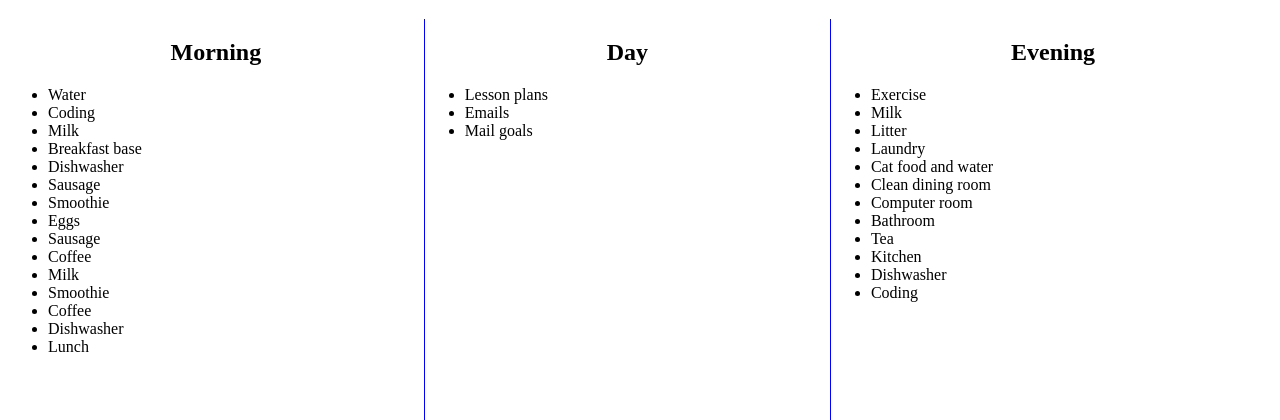
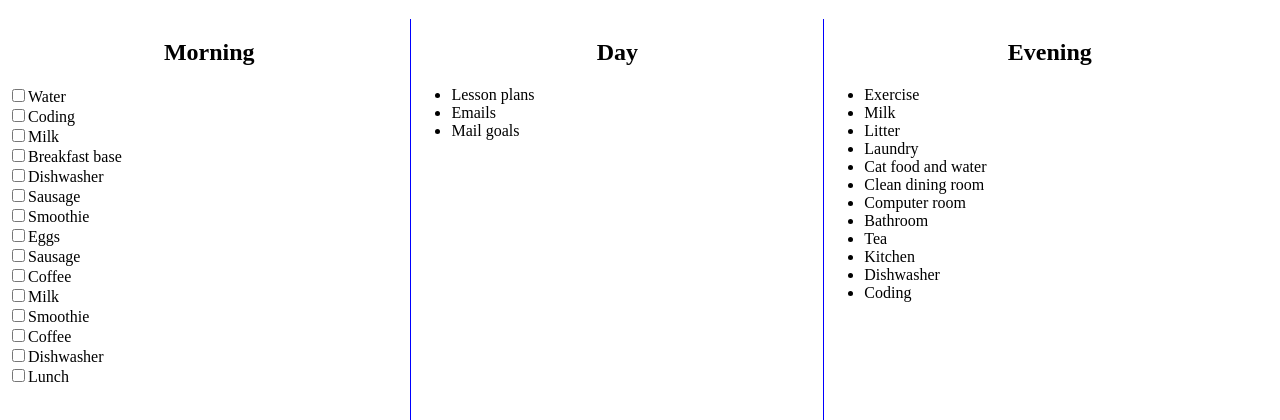
Before and after one commit to justinwilliamsrva/dailyRoutineChecker, a plain HTML site: page index.html in a window 1280 px wide. Shown: the part 104-524 px from the top of the page. Drawn offline with Linux system fonts and the light colour scheme.

Commit message:
Created Morning Checkboxes

```diff
--- a/index.html
+++ b/index.html
@@ -11,8 +11,8 @@
         <div id="grid-container">
             <div id="morning" class="column ">
                 <h2 class="heading">Morning</h2>
-                <ul id="morning-list">
-                </ul>
+                <form class="form" id="morning-list">
+                </form>
             </div>
             <div id="day" class="column">
                 <h2 class="heading">Day</h2>
--- a/script.js
+++ b/script.js
@@ -50,34 +50,26 @@ function capital(item) {
 let morningList = document.getElementById("morning-list");
 let dayList = document.getElementById("day-list");
 let eveningList = document.getElementById("evening-list");
-
-
-
 morningCap.map(addList);
 dayCap.map(addListDay);
 eveningCap.map(addListNight);
-
-
-
 function addList(item) {
-    let li = document.createElement("li");
-    li.innerHTML = item;
-
-    morningList.append(li);
+    let input = document.createElement("input");
+    input.setAttribute("type", "checkbox");
+    let label = document.createElement("label");
+    label.innerHTML = item;
+    let br = document.createElement("br")
+    morningList.append(input);
+    morningList.append(label);
+    morningList.append(br) ;
 }
 function addListDay(item) {
     let li = document.createElement("li");
     li.innerHTML = item;
-
     dayList.append(li);
 }
 function addListNight(item) {
     let li = document.createElement("li");
     li.innerHTML = item;
-
     eveningList.append(li);
 }
-
-
-let array = ["evil","moth"]
-console.log(array.map(capital))
--- a/style.css
+++ b/style.css
@@ -21,7 +21,14 @@ ul{margin:0}
 
     border-bottom:1px solid blue
 }
+.form{
+
+    display:block;
 }
+
+}
+
+
 @media only screen and (min-width: 600px) {
 body{
     height: 99%;
@@ -54,4 +61,9 @@ body{
 
 }
 
+.form{
+
+    display:block;
 }
+
+}
```
